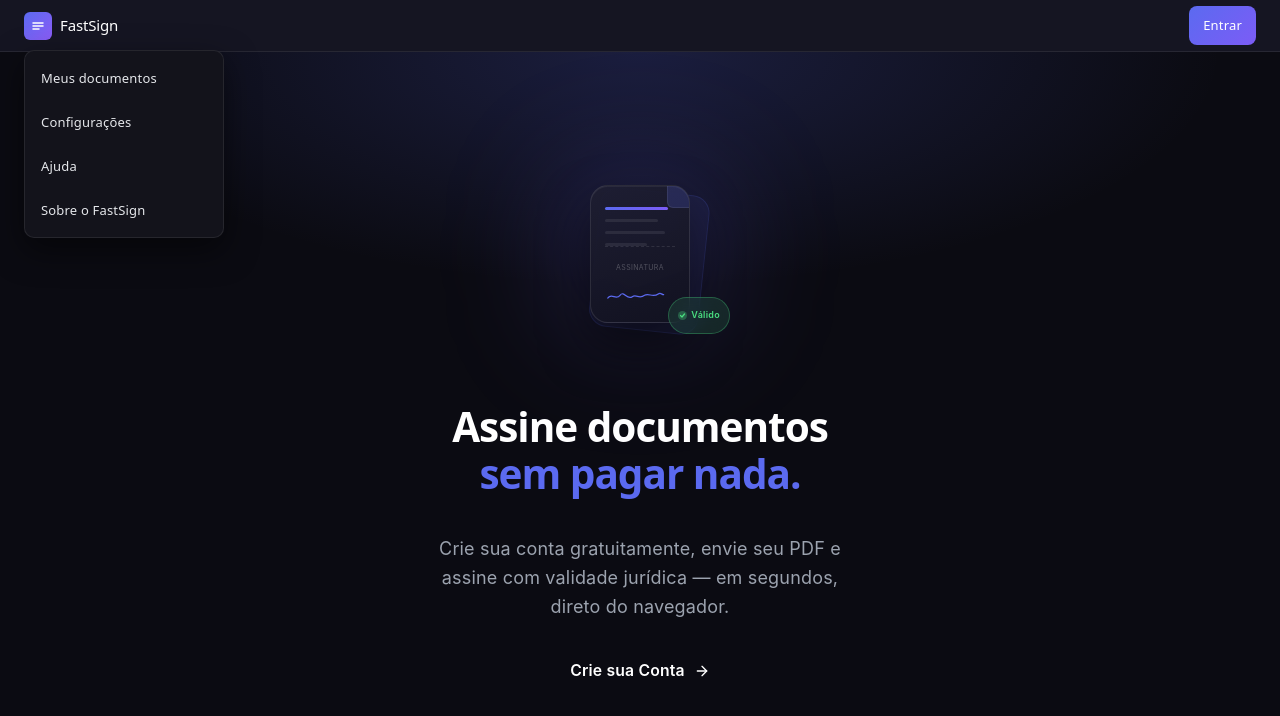
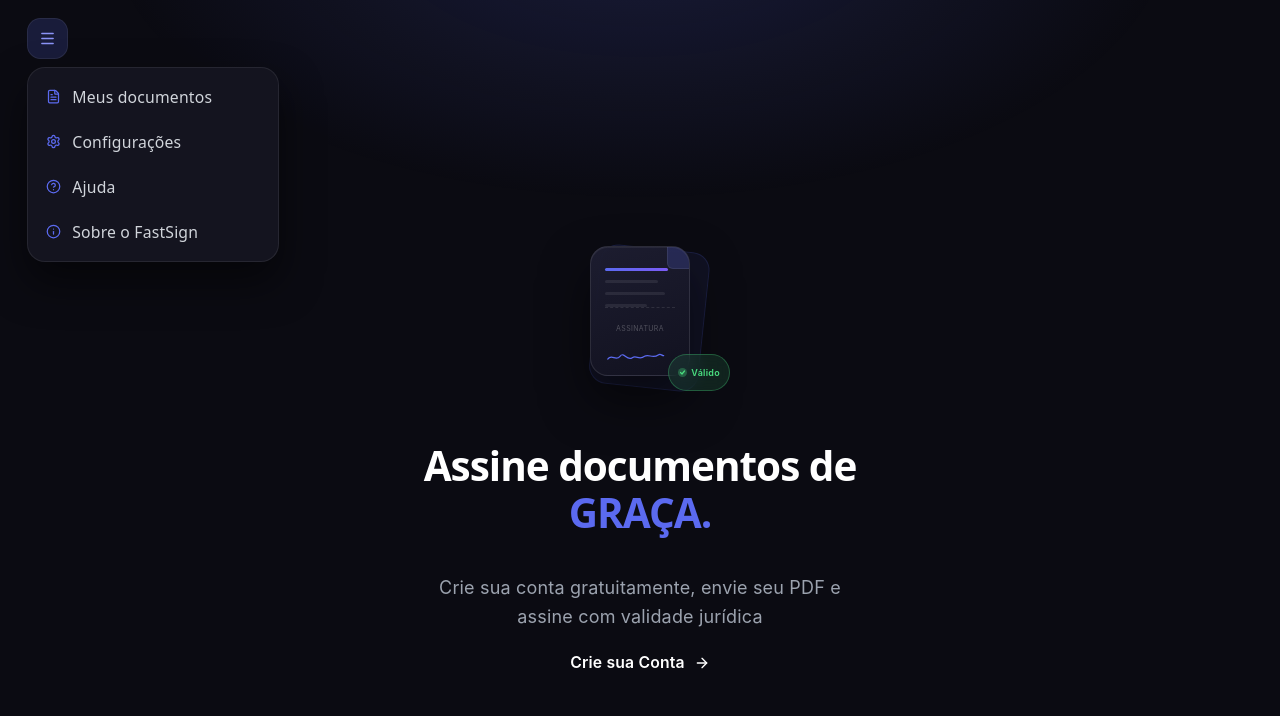
Before and after one commit to Pedrohfzip/FastSign, a React app in the folder frontend/: page / in a window 1280 px wide. Both pictures are taken after a click on the button 38 px from the left and 25 px from the top of the page. Shown: the top 716 px of the page. Built offline with nearby package versions, Linux system fonts and the light colour scheme; the HTML template or start-up script is replaced by a standard one.

Commit message:
Refactor code structure for improved readability and maintainability

```diff
--- a/frontend/src/components/Header.jsx
+++ b/frontend/src/components/Header.jsx
@@ -1,20 +1,28 @@
 import { useState, useRef, useEffect } from 'react';
+import { createPortal } from 'react-dom';
+import { motion, AnimatePresence } from 'framer-motion';
+import { Menu, FileText, Settings, HelpCircle, Info } from 'lucide-react';
 
 const MENU_OPTIONS = [
-    { label: 'Meus documentos', onClick: () => console.log('Meus documentos') },
-    { label: 'Configurações', onClick: () => console.log('Configurações') },
-    { label: 'Ajuda', onClick: () => console.log('Ajuda') },
-    { label: 'Sobre o FastSign', onClick: () => console.log('Sobre o FastSign') },
+    { label: 'Meus documentos', icon: FileText, onClick: () => console.log('Meus documentos') },
+    { label: 'Configurações', icon: Settings, onClick: () => console.log('Configurações') },
+    { label: 'Ajuda', icon: HelpCircle, onClick: () => console.log('Ajuda') },
+    { label: 'Sobre o FastSign', icon: Info, onClick: () => console.log('Sobre o FastSign') },
 ];
 
 const Header = () => {
     const [menuOpen, setMenuOpen] = useState(false);
+    const [menuPosition, setMenuPosition] = useState({ top: 0, left: 0 });
+    const buttonRef = useRef(null);
     const menuRef = useRef(null);
 
-    // Fecha o dropdown ao clicar fora dele
+    // Fecha o dropdown ao clicar fora dele (considerando botão E menu, já que agora vivem em lugares diferentes do DOM)
     useEffect(() => {
         const handleClickOutside = (e) => {
-            if (menuRef.current && !menuRef.current.contains(e.target)) {
+            if (
+                menuRef.current && !menuRef.current.contains(e.target) &&
+                buttonRef.current && !buttonRef.current.contains(e.target)
+            ) {
                 setMenuOpen(false);
             }
         };
@@ -22,109 +30,90 @@ const Header = () => {
         return () => document.removeEventListener('mousedown', handleClickOutside);
     }, []);
 
+    // Calcula a posição do botão pra posicionar o menu certinho, já que ele não é mais filho do Header no DOM
+    const toggleMenu = () => {
+        if (!menuOpen && buttonRef.current) {
+            const rect = buttonRef.current.getBoundingClientRect();
+            setMenuPosition({
+                top: rect.bottom + 8,
+                left: rect.left,
+            });
+        }
+        setMenuOpen((prev) => !prev);
+    };
+
+    const handleOptionClick = (onClick) => {
+        onClick();
+        setMenuOpen(false);
+    };
+
     return (
         <header
+            className="w-full px-6 py-4 flex items-center justify-between relative"
             style={{
-                position: 'sticky',
-                top: 0,
-                width: '100%',
-                zIndex: 50,
-                display: 'flex',
-                alignItems: 'center',
-                justifyContent: 'space-between',
-                padding: '0 24px',
-                height: '52px',
-                borderBottom: '1px solid rgba(255,255,255,0.08)',
-                backgroundColor: '#151522',
-                backdropFilter: 'blur(10px)',
-                WebkitBackdropFilter: 'blur(10px)',
+                background: "#0b0b12",
+                backdropFilter: "blur(8px)",
+                WebkitBackdropFilter: "blur(8px)",
             }}
         >
-            <div style={{ display: 'flex', alignItems: 'center', gap: '8px', position: 'relative' }} ref={menuRef}>
-                <button
-                    onClick={() => setMenuOpen((prev) => !prev)}
+            <motion.button
+                ref={buttonRef}
+                whileTap={{ scale: 0.92 }}
+                onClick={toggleMenu}
+                className="w-9 h-9 rounded-xl flex items-center justify-center transition-colors"
                 style={{
-                        width: '28px',
-                        height: '28px',
-                        background: 'linear-gradient(135deg, #5b6af0 0%, #8b5cf6 100%)',
-                        borderRadius: '6px',
-                        display: 'flex',
-                        alignItems: 'center',
-                        justifyContent: 'center',
-                        border: 'none',
-                        cursor: 'pointer',
-                        padding: 0,
+                    background: menuOpen ? "rgba(91,106,240,0.18)" : "rgba(91,106,240,0.12)",
+                    border: "1px solid rgba(255,255,255,0.07)",
                 }}
             >
-                    <svg width="14" height="14" viewBox="0 0 14 14" fill="none">
-                        <path d="M2 4h10M2 7h10M2 10h6" stroke="white" strokeWidth="1.5" strokeLinecap="round" />
-                    </svg>
-                </button>
-                <span style={{ fontSize: '15px', fontWeight: '500', color: '#ffffff', letterSpacing: '-0.01em' }}>FastSign</span>
+                <Menu size={17} style={{ color: "#8b93f7" }} />
+            </motion.button>
 
-                {/* Dropdown flutuante */}
+            {/* Portal: renderiza direto no <body>, fora de qualquer overflow:hidden */}
+            {createPortal(
+                <AnimatePresence>
                     {menuOpen && (
-                    <div
+                        <motion.div
+                            ref={menuRef}
+                            initial={{ opacity: 0, y: -8, scale: 0.96 }}
+                            animate={{ opacity: 1, y: 0, scale: 1 }}
+                            exit={{ opacity: 0, y: -8, scale: 0.96 }}
+                            transition={{ duration: 0.18, ease: [0.22, 1, 0.36, 1] }}
+                            className="w-56 rounded-2xl overflow-hidden"
                             style={{
-                            position: 'absolute',
-                            top: '38px',
-                            left: 0,
-                            minWidth: '200px',
-                            background: 'rgba(20,20,28,0.98)',
-                            border: '1px solid rgba(255,255,255,0.08)',
-                            borderRadius: '10px',
-                            boxShadow: '0 12px 32px rgba(0,0,0,0.5)',
-                            backdropFilter: 'blur(10px)',
-                            WebkitBackdropFilter: 'blur(10px)',
-                            padding: '6px',
-                            display: 'flex',
-                            flexDirection: 'column',
-                            gap: '2px',
+                                position: 'fixed',
+                                top: menuPosition.top,
+                                left: menuPosition.left,
+                                background: "#14141f",
+                                border: "1px solid rgba(255,255,255,0.08)",
+                                boxShadow: "0 20px 40px rgba(0,0,0,0.5)",
+                                zIndex: 9999,
                             }}
                         >
-                        {MENU_OPTIONS.map((option) => (
+                            <ul className="py-1.5">
+                                {MENU_OPTIONS.map((option, i) => {
+                                    const Icon = option.icon;
+                                    return (
+                                        <li key={i}>
                                             <button
-                                key={option.label}
-                                onClick={() => {
-                                    option.onClick();
-                                    setMenuOpen(false);
-                                }}
-                                style={{
-                                    textAlign: 'left',
-                                    padding: '8px 10px',
-                                    fontSize: '13px',
-                                    color: '#e5e7eb',
-                                    background: 'transparent',
-                                    border: 'none',
-                                    borderRadius: '6px',
-                                    cursor: 'pointer',
-                                    transition: 'background 0.15s',
-                                }}
-                                onMouseEnter={(e) => (e.currentTarget.style.background = 'rgba(255,255,255,0.06)')}
-                                onMouseLeave={(e) => (e.currentTarget.style.background = 'transparent')}
+                                                onClick={() => handleOptionClick(option.onClick)}
+                                                className="w-full flex items-center gap-2.5 px-4 py-2.5 text-left text-sm text-gray-300 hover:text-white transition-colors"
+                                                style={{ background: "transparent" }}
+                                                onMouseEnter={(e) => (e.currentTarget.style.background = "rgba(91,106,240,0.08)")}
+                                                onMouseLeave={(e) => (e.currentTarget.style.background = "transparent")}
                                             >
+                                                <Icon size={15} style={{ color: "#5b6af0" }} />
                                                 {option.label}
                                             </button>
-                        ))}
-                    </div>
+                                        </li>
+                                    );
+                                })}
+                            </ul>
+                        </motion.div>
                     )}
-            </div>
-
-            <button
-                onClick={() => console.log('Ir para login')}
-                style={{
-                    padding: '6px 14px',
-                    fontSize: '13px',
-                    fontWeight: '500',
-                    color: '#ffffff',
-                    background: 'linear-gradient(135deg, #5b6af0 0%, #7c5cf6 100%)',
-                    border: 'none',
-                    borderRadius: '8px',
-                    cursor: 'pointer',
-                }}
-            >
-                Entrar
-            </button>
+                </AnimatePresence>,
+                document.body
+            )}
         </header>
     );
 };
--- a/frontend/src/pages/Home.jsx
+++ b/frontend/src/pages/Home.jsx
@@ -26,16 +26,16 @@ export default function App() {
         >
             {/* Ambient glow — posicionado relativo ao container, não à viewport */}
             <div
-                className="pointer-events-none absolute inset-0 z-0"
+                className=" scrollbar-hidden pointer-events-none fixed inset-0 z-0"
                 style={{
                     background:
-                        "radial-gradient(ellipse 70% 45% at 50% 0%, rgba(91,106,240,0.2) 0%, transparent 65%)",
+                        "radial-gradient(ellipse 60% 50% at 50% -10%, rgba(91,106,240,0.18) 0%, transparent 70%)",
                 }}
             />
 
 
 
-            <div className="relative z-10 flex-1 flex flex-col items-center justify-center text-center  max-w-md w-full mx-auto px-6 gap-4">
+            <div className="relative z-10 flex-1 flex flex-col items-center justify-center text-center  max-w-md w-full mx-auto px-6 ">
 
                 {/* Floating document icon */}
                 <motion.div
@@ -50,7 +50,6 @@ export default function App() {
                         style={{
                             width: 160,
                             height: 160,
-                            background: "radial-gradient(circle, rgba(91,106,240,0.45) 0%, rgba(124,92,246,0.2) 60%, transparent 100%)",
                         }}
                     />
 
@@ -71,7 +70,7 @@ export default function App() {
                         className="absolute rounded-2xl flex flex-col"
                         style={{
                             width: 100,
-                            height: 138,
+                            height: 130,
                             background: "linear-gradient(160deg, rgba(30,30,50,0.95) 0%, rgba(18,18,32,0.98) 100%)",
                             border: "1px solid rgba(255,255,255,0.1)",
                             boxShadow: "0 24px 48px rgba(0,0,0,0.5), inset 0 1px 0 rgba(255,255,255,0.06)",
@@ -172,13 +171,13 @@ export default function App() {
                     <h1
                         className="text-4xl font-semibold tracking-tight text-white leading-[1.15]"
                     >
-                        Assine documentos
+                        Assine documentos de
                         <br />
-                        <span style={{ color: ACCENT }}>sem pagar nada.</span>
+                        <span style={{ color: ACCENT }}>GRAÇA.</span>
                     </h1>
                     <p className="text-gray-400 text-base leading-relaxed">
                         Crie sua conta gratuitamente, envie seu PDF e assine com
-                        validade jurídica — em segundos, direto do navegador.
+                        validade jurídica
                     </p>
                 </motion.div>
 
--- a/frontend/src/routes/index.jsx
+++ b/frontend/src/routes/index.jsx
@@ -1,19 +1,15 @@
 import { Routes, Route, useLocation, useNavigationType } from 'react-router'
 import { AnimatePresence, motion } from 'framer-motion'
-import UploadFile from '../pages/uploadFile'
+import Home from '../pages/Home'
+import UploadFile from '../pages/UploadFile'  // antes era "Home"
 import SignScreen from '../pages/SignScreen'
-import Home from '../pages/Home'
-// direction:  1 = avançando (entra da direita, sai pra esquerda)
-//            -1 = voltando   (entra da esquerda, sai pra direita)
+
 const slideVariants = {
   initial: (direction) => ({
     x: direction < 0 ? '-100%' : '100%',
     opacity: 0,
   }),
-  animate: {
-    x: 0,
-    opacity: 1,
-  },
+  animate: { x: 0, opacity: 1 },
   exit: (direction) => ({
     x: direction < 0 ? '100%' : '-100%',
     opacity: 0,
@@ -50,19 +46,11 @@ function AnimatedPage({ children, direction }) {
 
 export default function AppRoutes() {
   const location = useLocation()
-  const navigationType = useNavigationType() // 'PUSH' | 'POP' | 'REPLACE'
+  const navigationType = useNavigationType()
   const direction = navigationType === 'POP' ? -1 : 1
 
   return (
-    <div
-      style={{
-        position: 'relative',
-        width: '100%',
-        height: '100vh',
-        overflow: 'hidden',
-        backgroundColor: '#0b0b12',
-      }}
-    >
+    <div style={{ position: 'relative', width: '100%', height: '100vh', overflow: 'hidden', backgroundColor: '#0b0b12' }}>
       <AnimatePresence initial={false} custom={direction}>
         <Routes location={location} key={location.pathname}>
           <Route path="/" element={<AnimatedPage direction={direction}><Home /></AnimatedPage>} />
```
Lines whose indentation alone changed are shown as unchanged.
